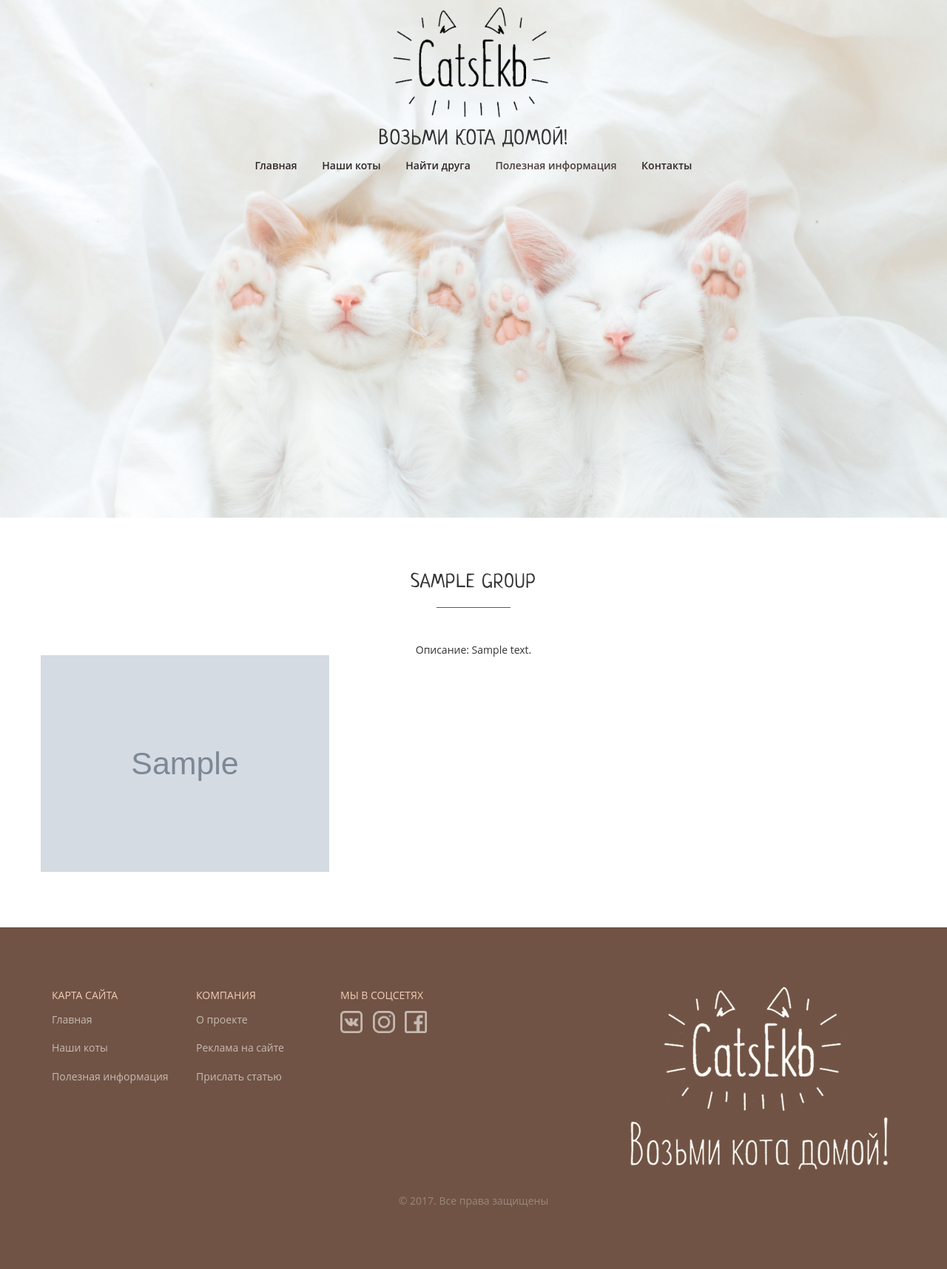
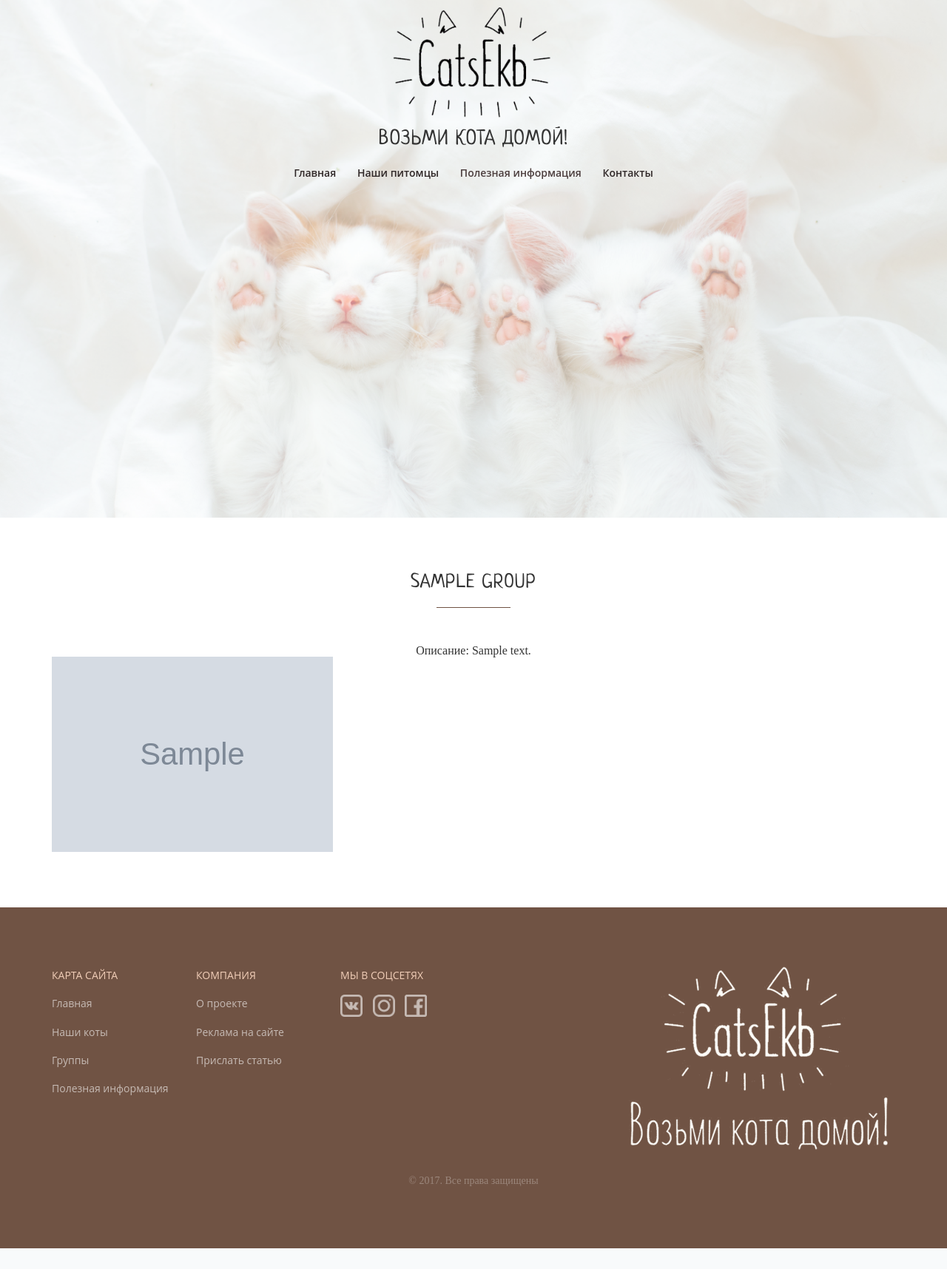
Before and after one commit to MaksUr/catsekb, a Django app: a page that uses templates/cats/footer.html in a window 1280 px wide. Shown: the whole page at 74% size. After the commit the page ends 1688 px from the top, so only its background shows below. Run offline with Django 3.2, Linux system fonts and the light colour scheme; tables that the repository leaves empty hold one stand-in row (values such as "Sample post"); grey boxes marked "Sample" are stand-in pictures; some libraries are stand-ins or nearby versions; some web fonts are replaced.

Commit message:
Изменена галерея, мобильное меню и прочие изменения

```diff
--- a/cats/templates/cats/widgets/gallery.html
+++ b/cats/templates/cats/widgets/gallery.html
@@ -7,19 +7,18 @@
 <div class="container">
     {% include 'cats/widgets/caption.html' with caption=caption caption_url=caption_url %}
     {% include 'cats/widgets/description.html' with description=capt_descr %}
-    <div class="search_home mid">
-        <div class="row slim">
+    <div class="gallery font">
+        <div class="row">
             <div class="col-md-12 slim">
                 {% for animal in object_list %}
                     <div class="col-xs-10 col-xs-offset-1 col-sm-4 col-sm-offset-0 col-md-4 col-md-offset-0">
-                        <div class="cat">
-                            <img src="{{ animal.get_image.image_url }}">
+                        <div class="cat_find_block">
+
                             <a href="{% url 'animal_detail' pk=animal.id %}{{ filter_parameters }}">
-                                <div class="name_cat">
-                                    <p>
-                                        {{ animal.get_hashtag_name }}
-                                    </p>
+                                <div class="cat_find" style="background: url({{ animal.get_image.image_url }}) center center / cover no-repeat;">
+
                                 </div>
+                               <div class="cat_find_name mid">{{ animal.get_hashtag_name }}</div>
                             </a>
                         </div>
                     </div>
--- a/cats/templates/cats/widgets/menu_items_group_list.html
+++ b/cats/templates/cats/widgets/menu_items_group_list.html
@@ -1,5 +1,5 @@
 {# group_list #}
 {# ul_class #}
 
-{% url 'group_list' as group_list_link %}
-{% include "cats/widgets/items.html" with items=group_list items_class=ul_class link_caption='Наши коты' link=group_list_link item_url='group_detail' %}
+{% url 'animal_filter' as group_list_link %}
+{% include "cats/widgets/items.html" with items=group_list items_class=ul_class link_caption='Наши питомцы' link=group_list_link item_url='group_detail' %}
--- a/static/catsekb/css/base.css
+++ b/static/catsekb/css/base.css
@@ -1,4 +1,5 @@
 @import url(reset.css);
 @import url(fonts.css);
 @import url(main.css);
+@import url(preview_cat.css);
 @import url(media.css);
--- a/static/catsekb/css/fonts.css
+++ b/static/catsekb/css/fonts.css
@@ -23,7 +23,7 @@ h1 {
 	font-size: 28px;
 	font-size: 1.75rem;
 	padding-top: 5px;
-    padding-bottom: 5px;
+    padding-bottom: 15px;
 }
 
 h2 {
@@ -32,28 +32,25 @@ h2 {
 }
 
 .mobile_list {
-	font-size: 20px;
+	font-size: 18px;
     font-weight: 600;
 }
 
 .mobile_list_opening {
-	font-size: 15px;
+	font-size: 14px;
 }
 
 .menu {
 	font-weight: 600;
 }
 
-.font, .about_u, p, .description_cat ul, span {
+.font {
 	font-family: 'Open Sans', sans-serif;
-}
-
-.font, p, .description_cat li {
 	font-size: 14px;
 	font-size: 0.875rem;
 }
 
-.about_u, p.character, footer {
+.line_height {
 	text-align: justify;
 	line-height: 20px;
 	line-height: 1.459375rem;
@@ -67,3 +64,8 @@ h2 {
 	font-size: 14px;
 	font-size: .875rem;
 }
+
+.count_photo {
+	font-size: 12px;
+	font-size: .75rem;
+}
--- a/static/catsekb/css/main.css
+++ b/static/catsekb/css/main.css
@@ -70,15 +70,22 @@ ul {
 
 
 /* <---------- header BEGIN ----------> */
-header {
-    height: 700px;
+
+.index, .cats {
+	height: 700px;
     position: relative;
-	background: url(../img/header_mid.jpg) center center / cover no-repeat;
 	margin-bottom: 75px;
+}
+.index {
+	background: url(../img/header_index.jpg) center center / cover no-repeat;
+
+}
+.cats {
+	background: url(../img/header_cats.jpg) center center / cover no-repeat;
 }
 
 .header_layer {
-	background-color: rgba(255, 255, 255, .41);
+	background-color: rgba(255, 255, 255, .55);
     height: 700px;
 }
 
@@ -92,7 +99,7 @@ header {
 
 .menu > li {
 	display: inline-block;
-	padding-left: 30px;
+	padding-left: 25px;
 	position: relative;
 }
 
@@ -321,47 +328,63 @@ nav {
 /* <---------- .full BEGIN ----------> */
 
 
-/* <---------- .search_home BEGIN ----------> */
-.search_home img {
+/* <---------- .gallery BEGIN ----------> */
+
+.form_elem:first-child {
+	margin-top: 0;
+}
+.form_elem {
+	display: inline-block;
+	margin: 10px 10px 5px 0;
+}
+
+.form_elem label {
+	margin: 5px 5px 0 0;
+}
+
+.form_elem input, .form_elem select {
+	margin-top: 10px;
+}
+
+input[type="submit"] {
+	margin: 25px 0;
+}
+.gallery img {
     width: 100%;
     max-width: 390px;
     z-index: 1;
     transition: all .65s;
 }
 
-.search_home a {
+.gallery a {
 	display: inline;
 }
 
-.cat:hover img {
-	transform: scale(1.2);
-	position: relative;
+.cat_find  {
+    max-height: 390px;
+    height: 33vh;
+    transition: all .65s ease;
 }
 
-.name_cat {
-	position: absolute;
-    top: 100%;
-    left: -10%;
-    width: 120%;
-    height: 20%;
-    opacity: 0;
-    visibility: hidden;
-    z-index: 11;
-    background-color: rgba(244, 239, 236, .65);
-    transition: all 0.6s;
-    transition-timing-function: cubic-bezier(.22, .61, .36, 1);
+.cat_find_name {
+	opacity: 0;
+    width: 100%;
+    position: absolute;
+    top: 50%;
+    left: 0px;
+    font-size: 16px;
+    color: #333;
+    transition: opacity .5s;
 }
 
-.name_cat p {
-	padding-top: 8.5%;
+.cat_find_block:hover .cat_find {
+	background-blend-mode: color;
+    background-color: rgba(255, 255, 255, .55) !important;
+}
+.cat_find_block:hover .cat_find_name {
+	opacity: 1;
 }
 
-
-.cat:hover .name_cat {
-	opacity: 1;
-	transform: translateY(-50%);
-	visibility: visible;
-}
 /* <---------- .search_home END ----------> */
 
 
@@ -381,6 +404,9 @@ footer {
 	padding-top: 0;
 }
 
+.menu_foot li:nth-child(2) {
+	padding-top: 15px;
+}
 .menu_foot li {
 	padding-top: 10px;
 }
--- a/static/catsekb/js/script.js
+++ b/static/catsekb/js/script.js
@@ -18,7 +18,7 @@ function ready() {
 		colorAndHeight(true);
 		mobile_menu.addEventListener('click', mobileNav);
 	} else {
-		window.addEventListener('scroll', go.bind(this, 350));
+		window.addEventListener('scroll', go.bind(this, 250));
 	}
 }
 
--- a/templates/cats/footer.html
+++ b/templates/cats/footer.html
@@ -1,5 +1,5 @@
 {% load static %}
-<footer class="mid">
+<footer class="mid line_height">
     <div class="container">
         <div class="row">
             <div class="col-xs-6 col-xs-offset-2 col-sm-2 col-sm-offset-0 col-md-2 col-md-offset-0  col-lg-2 col-lg-offset-0">
@@ -12,6 +12,9 @@
                     </li>
                     <li>
                         <a href="#">Наши коты</a>
+                    </li>
+                    <li>
+                        <a href="{% url 'group_list' %}">Группы</a>
                     </li>
                     <li>
                         <a href="#">Полезная информация</a>
--- a/templates/cats/header.html
+++ b/templates/cats/header.html
@@ -2,7 +2,7 @@
 {# helps #}
 {# class #}
 {% load static %}
-<header{% if class %} class={{ class }}{% endif %}>
+<header class="{% if class %}{{ class }}{% else %}index{% endif %}">
     <div class="header_layer">
         <div class="container-fluid">
             <div class="row">
--- a/templates/cats/menu_sections.html
+++ b/templates/cats/menu_sections.html
@@ -7,9 +7,6 @@
     {% include "cats/widgets/menu_items_group_list.html" with group_list=groups ul_class=menu_class %}
 </li>
 <li>
-    <a href="{% url 'animal_filter' %}">Найти друга</a>
-</li>
-<li>
     {% include "cats/widgets/menu_items_helpful_info.html" with info_list=helps ul_class=menu_class %}
 </li>
 <li>
--- a/templates/cats/topbar.html
+++ b/templates/cats/topbar.html
@@ -7,14 +7,19 @@
 <div class="top_nav">
     <nav class="mid font">
         <ul class="mobile_list">
-            {% include "cats/menu_sections.html" with menu_class='mobile_list_opening' %}
             <li>
-                <div class="mobile_menu mid">
+                <ul class="mobile_list_1">
+                    {% include "cats/menu_sections.html" with menu_class='mobile_list_opening' %}
+                </ul>
+            </li>
+            <li>
+               <div class="mobile_menu mid">
                     <img src="{% static 'catsekb/img/menu.png' %}" alt="">
                 </div>
             </li>
         </ul>
     </nav>
+
     <div class="container">
         <div class="row">
             <div class="hidden-xs col-sm-2 col-md-2 col-lg-2">
```
Also changed, not shown: other parts of static/catsekb/css/main.css (+17 -17 lines), cats/templates/cats/index.html (+4 -4 lines), static/catsekb/css/media.css (+29 -4 lines), static/catsekb/css/preview_cat.css (+35 -23 lines), static/catsekb/img/header_cats.jpg (added), static/catsekb/img/header_index.jpg (renamed from static/catsekb/img/header_mid.jpg).
